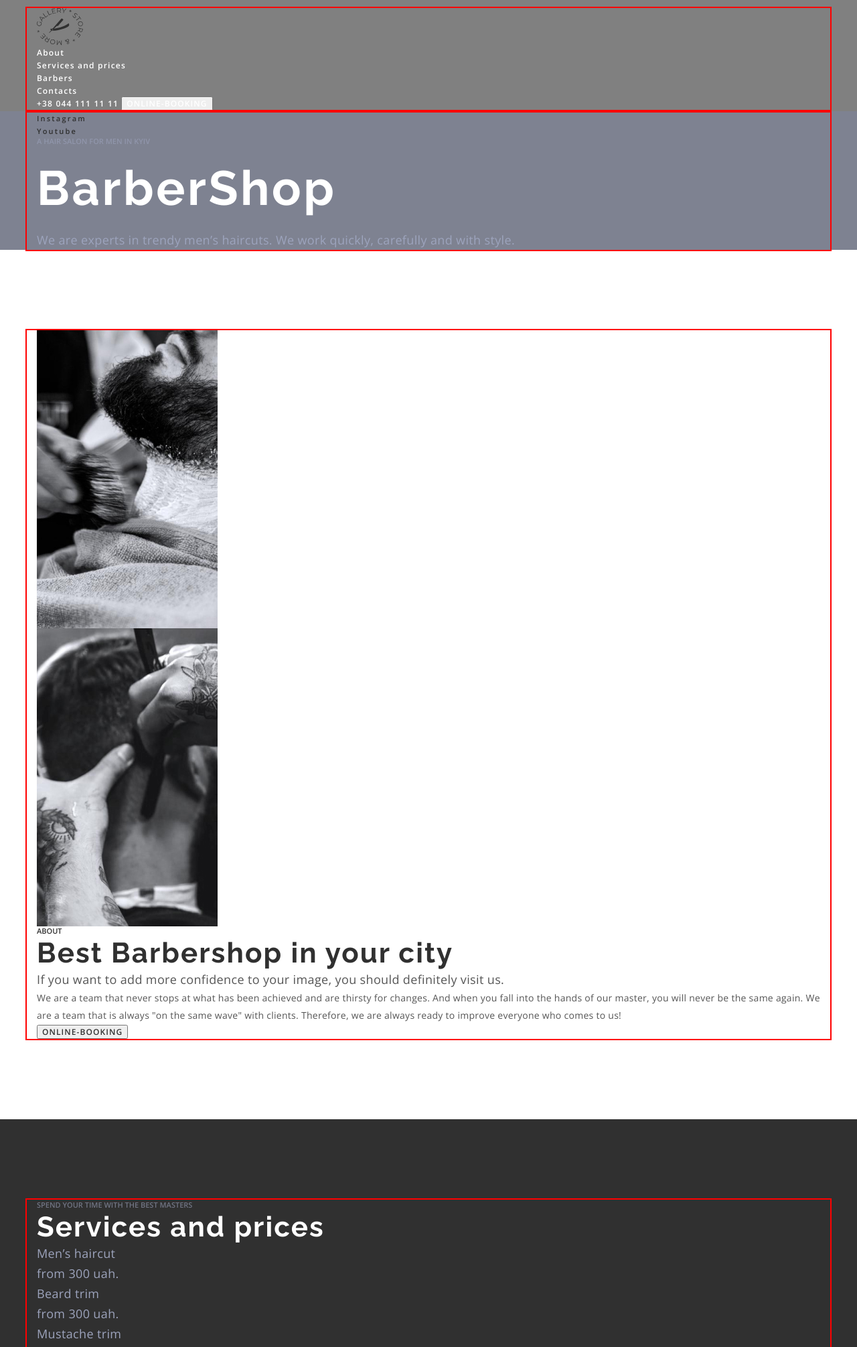
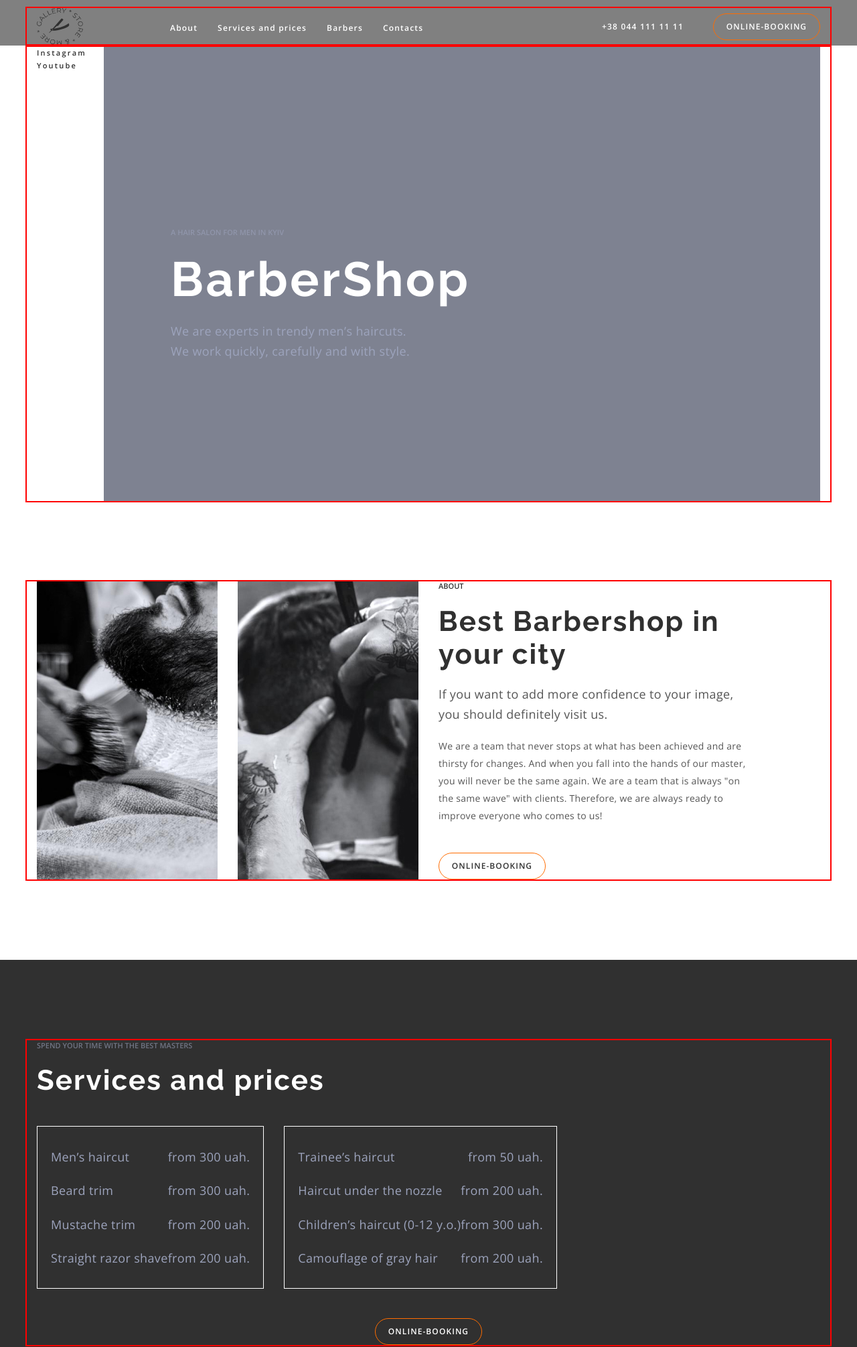
Before and after one commit to IgorMushk/barber-shop, a plain HTML site: page index.html in a window 1280 px wide. Shown: the part 20-2031 px from the top of the page at 67% size. Drawn offline with nearby package versions, Linux system fonts and the light colour scheme.

Commit message:
Mod-3-2-end

```diff
--- a/css/styles.css
+++ b/css/styles.css
@@ -54,11 +54,14 @@ body {
   padding-left: 15px;
   padding-right: 15px;
   margin: 0 auto;
-  outline:  2px solid red;
+  outline: 2px solid red;
 }
 
 /* for example styles buttom without color*/
 .btn {
+  min-width: 160px;
+  height: 40px;
+
   font-family: inherit;
   font-weight: 600;
   font-size: 12px;
@@ -67,6 +70,10 @@ body {
   text-transform: uppercase;
   /* color: #ffffff; */
   cursor: pointer;
+
+  border: 1px solid #ff6c00;
+  border-radius: 25px;
+  background-color: transparent;
 }
 
 .title {
@@ -99,14 +106,42 @@ body {
   background-color: gray;
   padding-top: 32px;
 }
+
+/* .header .container {} */
+.header-container {
+  display: flex;
+  align-items: center;
+}
+
 .header-navigation {
+  display: flex;
+  align-items: center;
+  margin-right: auto;
 }
+
 .header-logo {
+  margin-right: 130px;
 }
+
 .header-list {
+  display: flex;
+  gap: 30px;
 }
-.header-item {
+
+/* gap: 30px;  in .header-list */
+/* .header-item {
+  margin-right: 30px;
 }
+.header-item:last-child {
+  margin-right: 0;
+}  */
+
+/* так проблема */
+/* .header-item:not(:last-child) {
+  margin-right: 30px;
+  background-color: tomato;
+} */
+
 .header-link {
   /* font-family: 'Open Sans'; */
   /* font-style: normal; */
@@ -137,6 +172,8 @@ body {
   letter-spacing: 0.1em;
   text-transform: uppercase;
   color: #ffffff;
+
+  margin-right: 44px;
 }
 
 /* UP .btn for example styles buttom without color*/
@@ -156,9 +193,22 @@ body {
 /* --------- HERO ----------------------------------------- */
 
 .hero {
+  /* background-color: #7e8291; */
+}
+
+.hero-container {
+  display: flex;
+}
+
+.hero-wrap {
   background-color: #7e8291;
+  flex-grow: 1;
+  /* padding: 272px 526px 208px 100px; */
+  padding: 272px 100px 208px 100px;
 }
+
 .hero-list {
+  width: 100px;
 }
 /* .list {
 } */
@@ -178,6 +228,7 @@ body {
 
 /* .link {
 } */
+
 .hero-top-text {
   font-weight: 600;
   font-size: 11px;
@@ -187,6 +238,7 @@ body {
 
   margin-bottom: 20px;
 }
+
 .hero-title {
   font-family: "Raleway", sans-serif; /*+ sans-serif */
   /* font-style: normal; */
@@ -205,6 +257,8 @@ body {
   line-height: 1.66; /* 30px*/
   letter-spacing: 0.02em;
   color: #9da4bd;
+
+  max-width: 360px;
 }
 
 /* --------- ABOUT ----------------------------------------- */
@@ -214,27 +268,44 @@ body {
   padding-bottom: 120px;
 } */
 
+.about-container {
+  display: flex;
+  gap: 30px;
+}
+
+.about-wrap {
+  padding-right: 100px;
+}
+
 .about-list {
+  display: flex;
+  gap: 30px;
 }
+
 /* .list {
 } */
 .about-item {
 }
+
 .about-top-text {
-  font-weight: 600;
-  font-size: 11px;
-  line-height: 1.36; /* 15px*/
-  text-transform: uppercase;
+  /* font-weight: 600; */
+  /* font-size: 11px; */
+  /* line-height: 1.36;  */
+  /* 15px*/
+  /* text-transform: uppercase; */
   color: #303030;
+  margin-bottom: 20px;
 }
 .about-title {
   font-family: "Raleway", sans-serif; /* + sans-serif*/
   /* font-style: normal;
   font-weight: 700; */
-  font-size: 42px;
-  line-height: calc(49 / 42); /* 49px*/
-  letter-spacing: 0.05em;
+  /* font-size: 42px; */
+  /* line-height: calc(49 / 42);  */
+  /* 49px*/
+  /* letter-spacing: 0.05em; */
   color: var(--second-tittle-color); /*  #303030*/
+  margin-bottom: 20px;
 }
 .about-bottom-text {
   /* font-weight: 400; */
@@ -242,6 +313,7 @@ body {
   line-height: 1.67; /* 30px*/
   letter-spacing: 0.02em;
   color: #555555;
+  margin-bottom: 20px;
 }
 .about-text {
   /* font-family: "Open Sans";
@@ -251,6 +323,7 @@ body {
   line-height: 1.86; /*26px*/
   letter-spacing: 0.02em;
   color: #555555;
+  margin-bottom: 42px;
 }
 .about-btn {
   /* font-family: "Open Sans"; */
@@ -279,6 +352,7 @@ body {
   line-height: 1.38; /*15px*/
   text-transform: uppercase;
   color: rgba(157, 164, 189, 0.6);
+  margin-bottom: 20px;
 }
 .prices-title {
   font-family: "Raleway", sans-serif; /* + sans-serif*/
@@ -288,13 +362,32 @@ body {
   line-height: 1.17; /*49px*/
   letter-spacing: 0.05em;
   color: #ffffff;
+  margin-bottom: 44px;
 }
+
+.prices-wrap {
+  display: flex;
+  gap: 30px;
+  margin-bottom: 44px;
+}
+
 .prices-list {
+  border: 1px solid white;
+  width: calc((100%-30px) / 2);
+  padding: 30px 20px;
 }
 .list {
 }
 .prices-item {
+  display: flex;
+  justify-content: space-between;
+  margin-bottom: 20px;
 }
+
+.prices-item:last-child {
+  margin-bottom: 0;
+}
+
 .prices-item-text {
   /* font-family: "Open Sans";
   font-style: normal; */
@@ -315,6 +408,9 @@ body {
   text-transform: uppercase;
   color: #ffffff;
   cursor: pointer; /***/
+
+  display: block;
+  margin: 0 auto;
 }
 
 /* --------- BENEFIT ----------------------------------------- */
@@ -395,19 +491,25 @@ body {
 }
 .barbers-top-text {
   color: #303030;
+  margin-bottom: 20px;
 }
+
 /* .top-text {
 } */
 .barbers-title {
   color: var(--second-tittle-color);
+  margin-bottom: 44px;
 }
 /* .title {
 } */
 .barbers-list {
+  display: flex;
+  gap: 30px;
 }
 /* .list {
 } */
 .barbers-item {
+  width: calc((100% - 60px)/3);
 }
 .barbers-subtitle {
   font-weight: 400;
@@ -425,3 +527,19 @@ body {
   letter-spacing: 0.02em;
   color: #ff6c00;
 }
+
+/* --------- GALLERY ----------------------------------------- */
+
+.gallery-list {
+  display: flex;
+  flex-wrap: wrap;
+  /* gap: 30px; */
+   gap: 50px 30px;
+  /* row-gap: 50px;
+  column-gap: 30px; */
+}
+
+.gallery-list li {
+  width: calc((100% - 90px) / 4);
+  /* flex-basis: calc((100% - 90px) / 4); */
+}
--- a/index.html
+++ b/index.html
@@ -33,7 +33,7 @@
 
   <body>
     <header class="header">
-      <div class="container">
+      <div class="container header-container">
         <nav class="header-navigation">
           <a href="./index.html" class="header-logo"><img src="./images/Logo.svg" alt="Logo site" /></a>
           <ul class="header-list list">
@@ -51,7 +51,7 @@
 
     <main>
       <section class="hero">
-        <div class="container">
+        <div class="container hero-container">
           <ul class="hero-list list">
             <li class="hero-item">
               <a class="hero-link link" href="" target="_blank" rel="noopener noreferrer nofollow">Instagram</a>
@@ -60,6 +60,7 @@
               <a class="hero-link link" href="" target="_blank" rel="noopener noreferrer nofollow">Youtube</a>
             </li>
           </ul>
+          <div class="hero-wrap">
             <p class="hero-top-text top-text">A hair salon for men in Kyiv</p>
             <!-- inline -->
             <!-- <h1 style="font-size: 48px; color: tomato">BarberShop</h1> -->
@@ -70,25 +71,29 @@
               We are experts in trendy men’s haircuts. We work quickly, carefully and with style.
             </p>
           </div>
+        </div>
       </section>
 
       <section class="about section">
-        <div class="container">
+        <div class="container about-container">
           <ul class="about-list list">
             <li class="about-item"><img src="./images/about-img1.jpg" alt="haircut" width="270" height="445" /></li>
             <li class="about-item"><img src="./images/about-img2.jpg" alt="haircut" width="270" height="445" /></li>
           </ul>
+          <div class="about-wrap">
             <p class="about-top-text top-text">About</p>
             <h2 class="about-title title">Best Barbershop in your city</h2>
             <p class="about-bottom-text">
               If you want to add more confidence to your image, you should definitely visit us.
             </p>
             <p class="about-text">
-            We are a team that never stops at what has been achieved and are thirsty for changes. And when you fall into
-            the hands of our master, you will never be the same again. We are a team that is always "on the same wave"
-            with clients. Therefore, we are always ready to improve everyone who comes to us!
+              We are a team that never stops at what has been achieved and are thirsty for changes. And when you fall
+              into the hands of our master, you will never be the same again. We are a team that is always "on the same
+              wave" with clients. Therefore, we are always ready to improve everyone who comes to us!
             </p>
-          <button type="button" class="about-btn">ONLINE-BOOKING</button>
+            <!-- <button type="button" class="about-btn">ONLINE-BOOKING</button> -->
+            <button type="button" class="about-btn btn">Online-booking</button>
+          </div>
         </div>
       </section>
 
@@ -96,6 +101,7 @@
         <div class="container">
           <p class="prices-top-text top-text">Spend your time with the best masters</p>
           <h2 class="prices-title title">Services and prices</h2>
+          <div class="prices-wrap">
             <ul class="prices-list list">
               <li class="prices-item">
                 <p class="prices-item-text">Men’s haircut</p>
@@ -132,7 +138,8 @@
                 <p class="prices-item-text">from 200 uah.</p>
               </li>
             </ul>
-          <button class="prices-btn" type="button">online-booking</button>
+          </div>
+          <button class="prices-btn btn" type="button">online-booking</button>
         </div>
       </section>
 
@@ -189,14 +196,20 @@
       </section>
 
       <section>
+        <div class="container">
           <p>In Latin, "barba" means "beard"</p>
-        <h2 hidden>Gallrey</h2>
-        <ul>
+          <h2 hidden>Gallery</h2>
+          <ul class="gallery-list list">
+            <li><img src="./images/foto-gallery1.jpg" alt="Foto gallery" width="270" height="360" /></li>
+            <li><img src="./images/foto-gallery2.jpg" alt="Foto gallery" width="270" height="360" /></li>
+            <li><img src="./images/foto-gallery3.jpg" alt="Foto gallery" width="270" height="360" /></li>
+            <li><img src="./images/foto-gallery4.jpg" alt="Foto gallery" width="270" height="360" /></li>
             <li><img src="./images/foto-gallery1.jpg" alt="Foto gallery" width="270" height="360" /></li>
             <li><img src="./images/foto-gallery2.jpg" alt="Foto gallery" width="270" height="360" /></li>
             <li><img src="./images/foto-gallery3.jpg" alt="Foto gallery" width="270" height="360" /></li>
             <li><img src="./images/foto-gallery4.jpg" alt="Foto gallery" width="270" height="360" /></li>
           </ul>
+        </div>
       </section>
 
       <section>
```
Lines whose indentation alone changed are shown as unchanged.
